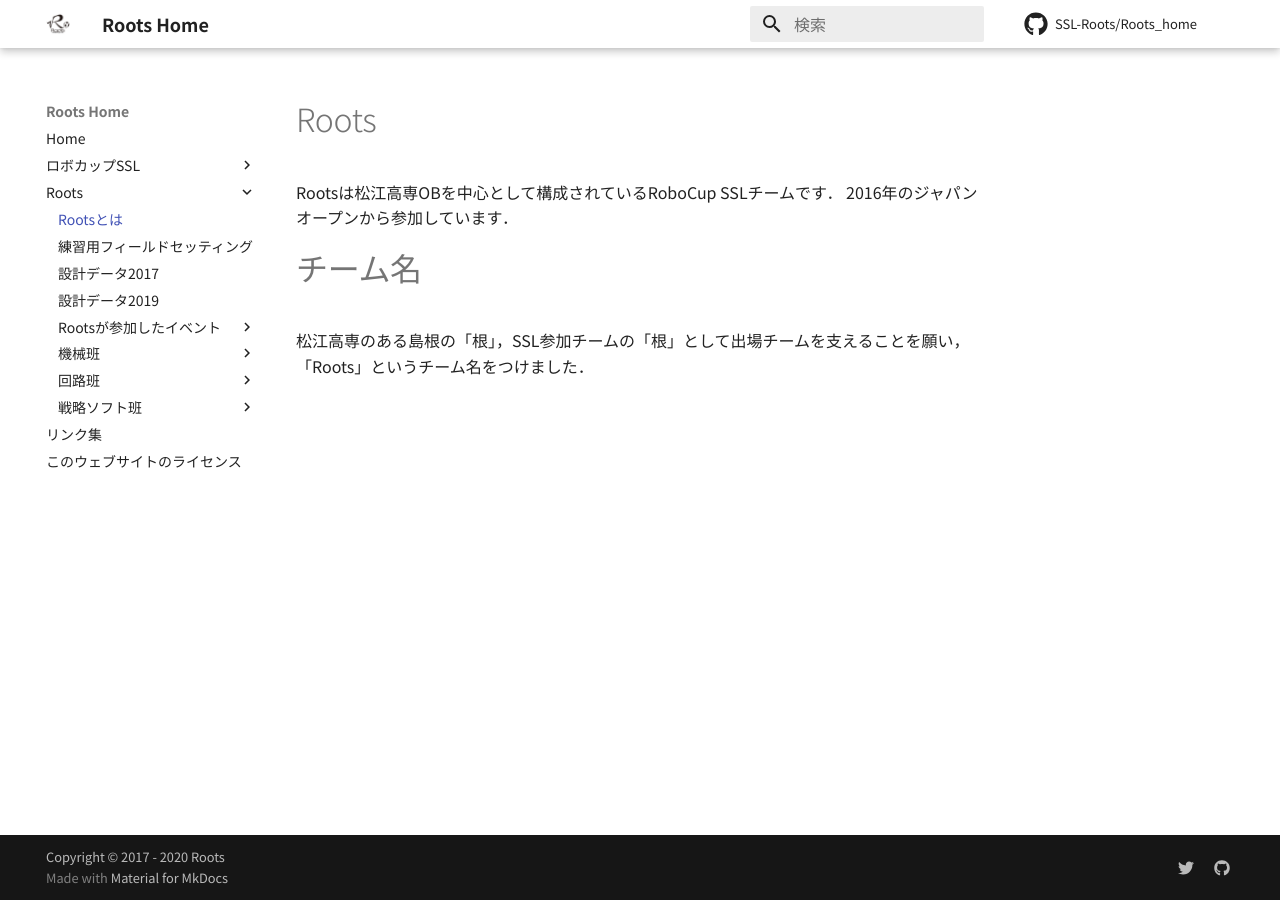
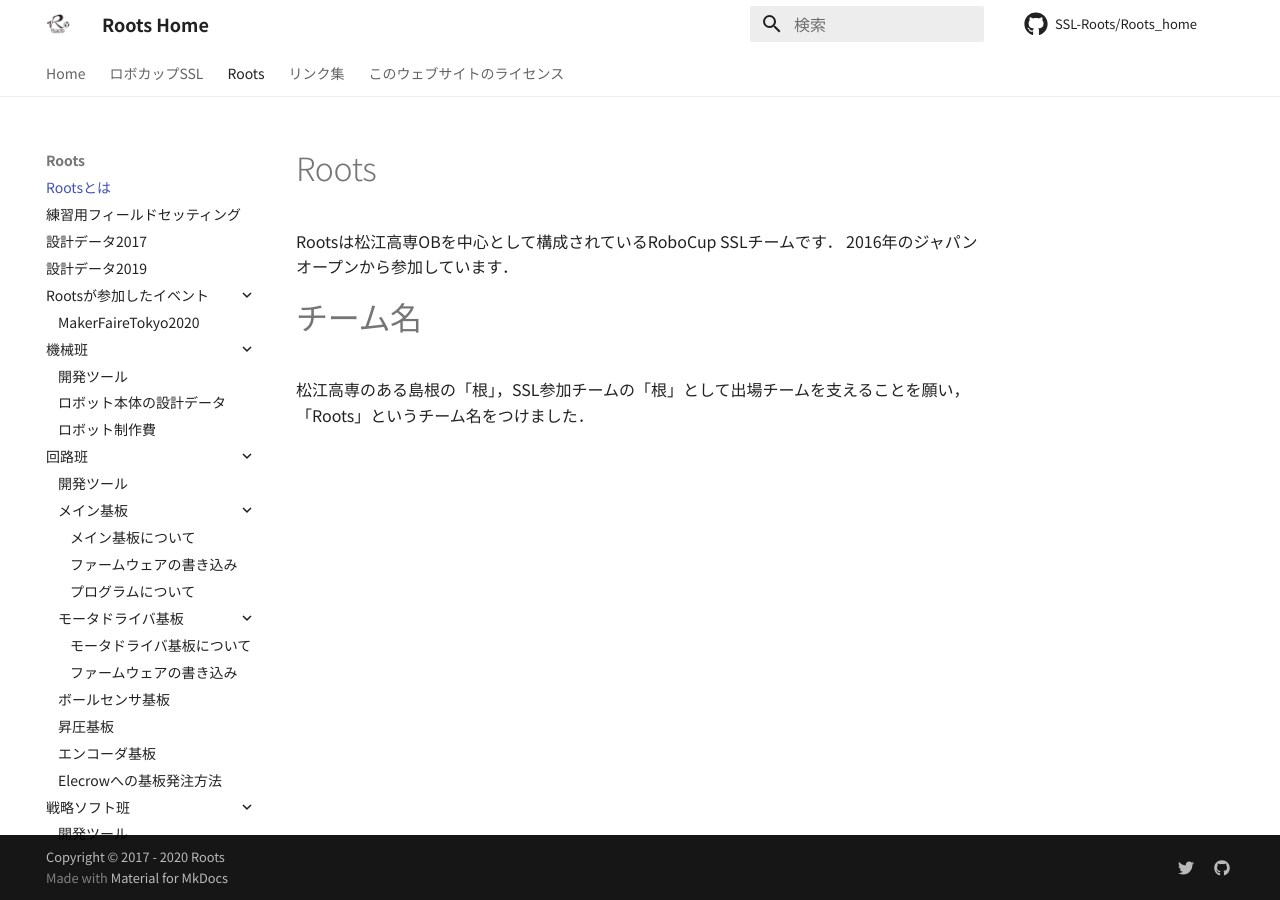
Before and after one commit to SSL-Roots/Roots_home, an MkDocs documentation site: the page built from docs/roots/detail_roots.md, in a window 1280 px wide. Built offline with MkDocs 1.6.1 and Material for MkDocs 9.7.7, drawn with Linux system fonts in a browser that asks for light colours; comment, search, counter and statistics services are not loaded.

Commit message:
ページのレイアウトを更新

```diff
--- a/mkdocs.yml
+++ b/mkdocs.yml
@@ -13,9 +13,9 @@ theme:
   language: ja
   logo: img/site_logo.png  # ページ左上のロゴ
   favicon: img/site_favicon.png  # ファビコン（ブラウザのタブに表示されるやつ）
-  # features:
-    # - navigation.instant  # XHRがどうのこうの
-    # - navigation.tabs  # ページ上にタブを付けられる
+  features:
+    - navigation.tabs  # ページ上にタブを付けられる
+    - navigation.expand  # ページ階層を常に展開する
   # google_analytics:
   icon:
     repo: fontawesome/brands/github  # ページ右上に表示するリポジトリのアイコン
```
